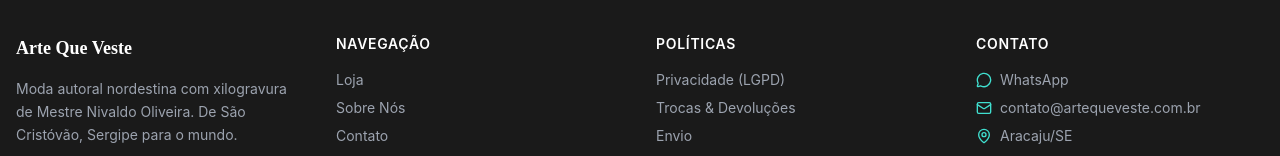
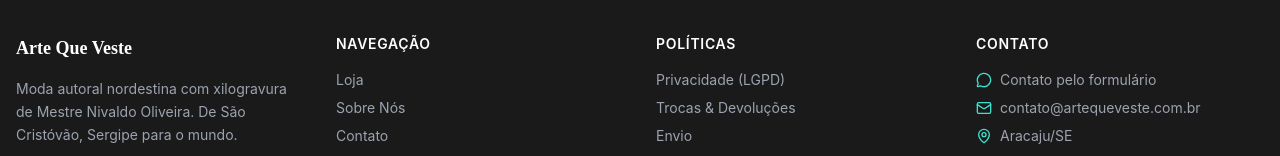
Before and after one commit to belentani7/arte-que-veste, a website: page frontend/loja.html in a window 1280 px wide. Shown: the part 2144-2300 px from the top of the page. Drawn offline with nearby package versions, Linux system fonts and the light colour scheme; a web font is replaced by a local one.

```diff
--- a/frontend/loja.html
+++ b/frontend/loja.html
@@ -216,7 +216,7 @@
                 <div>
                     <h4 class="font-semibold text-sm uppercase tracking-wider mb-4">Contato</h4>
                     <ul class="space-y-2 text-sm text-gray-400">
-                        <li class="flex items-center gap-2"><i data-lucide="message-circle" class="w-4 h-4 text-[var(--turquesa)]"></i> WhatsApp</li>
+                        <li class="flex items-center gap-2"><i data-lucide="message-circle" class="w-4 h-4 text-[var(--turquesa)]"></i> Contato pelo formulário</li>
                         <li class="flex items-center gap-2"><i data-lucide="mail" class="w-4 h-4 text-[var(--turquesa)]"></i> contato@artequeveste.com.br</li>
                         <li class="flex items-center gap-2"><i data-lucide="map-pin" class="w-4 h-4 text-[var(--turquesa)]"></i> Aracaju/SE</li>
                     </ul>
```
